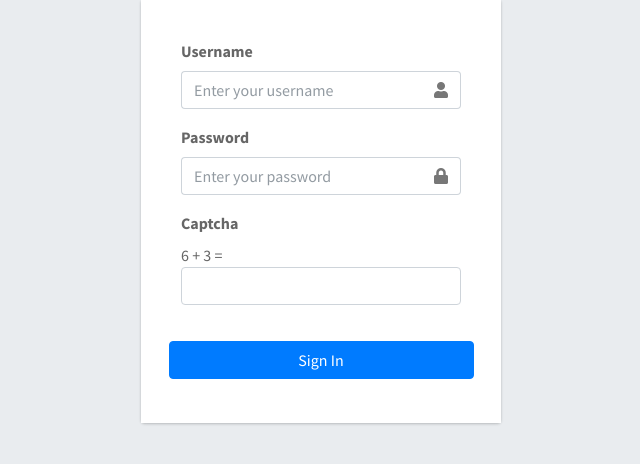
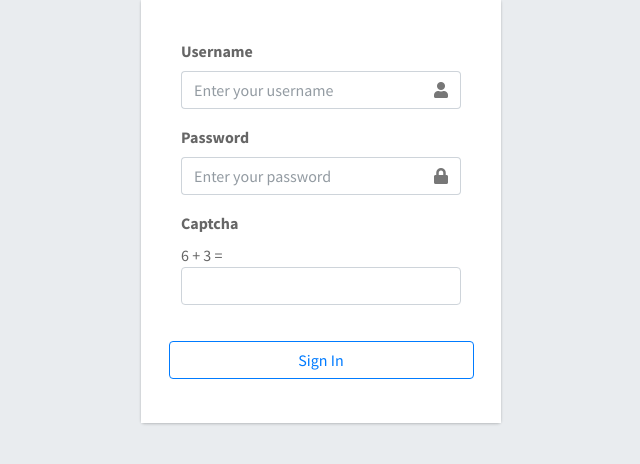
Before and after one commit to hanafiprasyah/wise_cs, a PHP site: page /pages/screen/login.php in a window 1280 px wide. Shown: the part 221-685 px from the top of the page, without its empty margins (319-959 px from the left). Run offline with PHP 8.4, Linux system fonts and the light colour scheme; some libraries are stand-ins or nearby versions.

Commit message:
Change button style

```diff
--- a/pages/content/login_content.php
+++ b/pages/content/login_content.php
@@ -48,6 +48,6 @@
     </div>
     <!-- LOGIN BUTTON -->
     <div class="col-12">
-        <button type="submit" class="btn btn-primary btn-block">Sign In</button>
+        <button type="submit" class="btn btn-outline-primary btn-block">Sign In</button>
     </div>
 </form>
```
